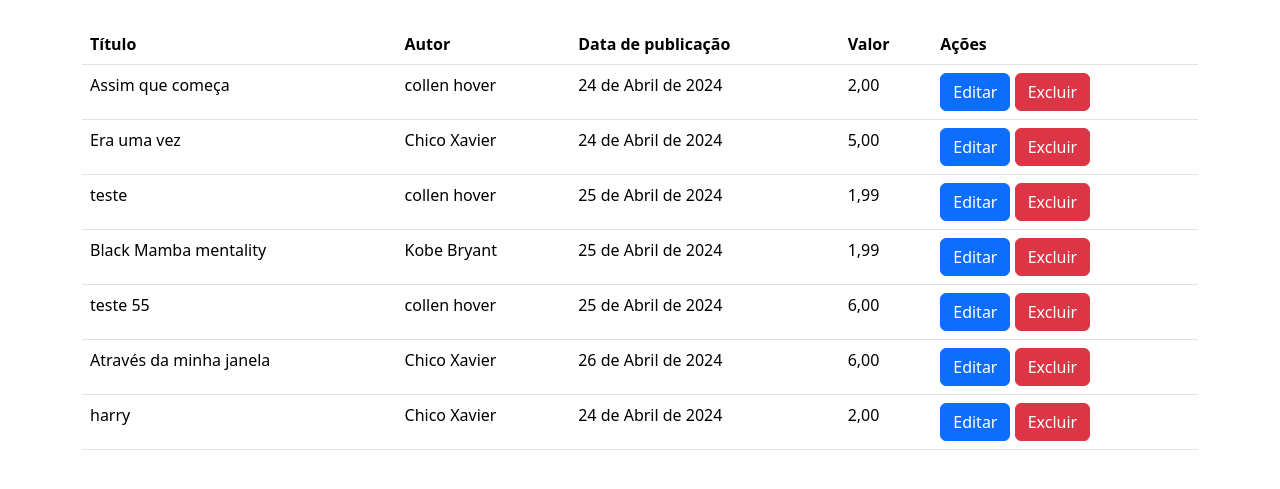
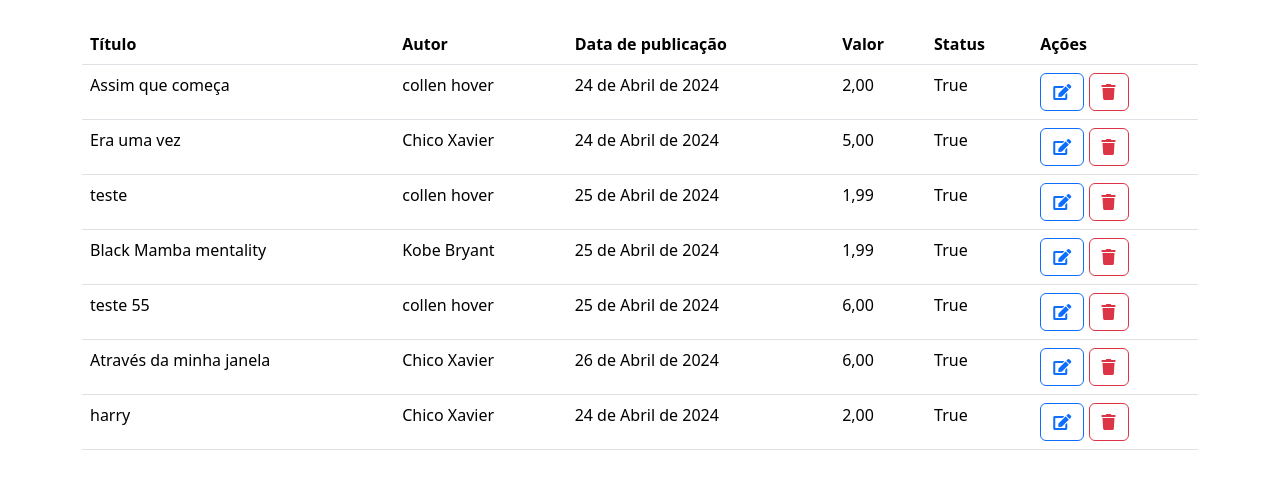
Before and after one commit to gabrielfilippe/Treinamento-django, a Django app: page /biblioteca/livros/ in a window 1280 px wide. Shown: the part 56-545 px from the top of the page. Run offline with Django 5.2, Linux system fonts and the light colour scheme; data comes from the database, SQL or seed files in the repository; both versions use the stored data as it was after the commit.

Commit message:
CRUD quase pronto - faltando regra de negocios

```diff
--- a/app/models.py
+++ b/app/models.py
@@ -17,6 +17,7 @@ class Livro(models.Model):
     autor = models.ForeignKey(Autor, on_delete=models.CASCADE) # Atributo autor da tabela Livro do tipo ForeignKey que referencia a tabela Autor
     data_publicacao = models.DateField()
     livro_valor = models.DecimalField(decimal_places=2, max_digits=4, default=1.99) # Atributo data_publicacao da tabela Livro do tipo DateField
+    status = models.BooleanField(default=True) # Atributo status da tabela Livro do tipo BooleanField com valor padrão True
 
     def __str__(self):
         return self.titulo
--- a/app/templates/base.html
+++ b/app/templates/base.html
@@ -1,12 +1,15 @@
 <!DOCTYPE html>
 <html lang="pt-BR">
+
 <head>
     <meta charset="UTF-8">
     <meta name="viewport" content="width=device-width, initial-scale=1.0">
     <title>{% block titulo-da-aba %}{% endblock titulo-da-aba %}</title>
     <link href="https://cdn.jsdelivr.net/npm/bootstrap@5.3.3/dist/css/bootstrap.min.css" rel="stylesheet"
         integrity="sha384-QWTKZyjpPEjISv5WaRU9OFeRpok6YctnYmDr5pNlyT2bRjXh0JMhjY6hW+ALEwIH" crossorigin="anonymous">
+    <link rel="stylesheet" href="https://cdnjs.cloudflare.com/ajax/libs/font-awesome/5.15.3/css/all.min.css">
 </head>
+
 <body>
     <nav class="navbar navbar-expand-lg navbar-dark bg-success">
         <div class="container-fluid">
@@ -40,4 +43,5 @@
         integrity="sha384-YvpcrYf0tY3lHB60NNkmXc5s9fDVZLESaAA55NDzOxhy9GkcIdslK1eN7N6jIeHz"
         crossorigin="anonymous"></script>
 </body>
+
 </html>
--- a/app/templates/cadastro_de_livros.html
+++ b/app/templates/cadastro_de_livros.html
@@ -29,7 +29,9 @@
         <label for="valor">Valor:</label>
         <input type="text" class="form-control" id="valor" name="valor" step="0.01" placeholder="Digite o valor do livro">
     </div>
-    <button type="submit" class="btn btn-success">Cadastrar Livro</button>
+    <button type="submit" class="btn btn-outline-success">
+        <i class="fas fa-plus"></i>  Cadastar
+    </button>
 </form>
 
 {% endblock %}
--- a/app/templates/home.html
+++ b/app/templates/home.html
@@ -4,6 +4,6 @@
 
 {% block conteudo-da-pagina %}
 
-<h1>Bem vindo {{ user }}</h1>
+<h1>Seja bem vindo {{ user }}!</h1>
 
 {% endblock %}
--- a/app/templates/livros.html
+++ b/app/templates/livros.html
@@ -11,6 +11,7 @@
             <th scope="col">Autor</th>
             <th scope="col">Data de publicação</th>
             <th scope="col">Valor</th>
+            <th scope="col">Status</th>
             <th scope="col">Ações</th>
         </tr>
     </thead>
@@ -21,9 +22,14 @@
             <td>{{ livro.autor }}</td>
             <td>{{ livro.data_publicacao }}</td>
             <td>{{ livro.livro_valor }}</td>
+            <td>{{ livro.status }}</td>
             <td>
-                <a href="{% url 'editar' livro.id %}" class="btn btn-primary">Editar</a>
-                <a href="{% url 'excluir' livro.id %}" class="btn btn-danger">Excluir</a>
+                <a href="{% url 'editar' livro.id %}" class="btn btn-outline-primary">
+                    <i class="fas fa-edit"></i>
+                </a>
+                <a href="{% url 'excluir' livro.id %}" class="btn btn-outline-danger">
+                    <i class="fas fa-trash"></i>
+                </a>
             </td>
         </tr>
         {% endfor %}
```
Also changed, not shown: app/migrations/0004_livro_status.py (added), app/views.py (line endings or trailing spaces), db.sqlite3.
